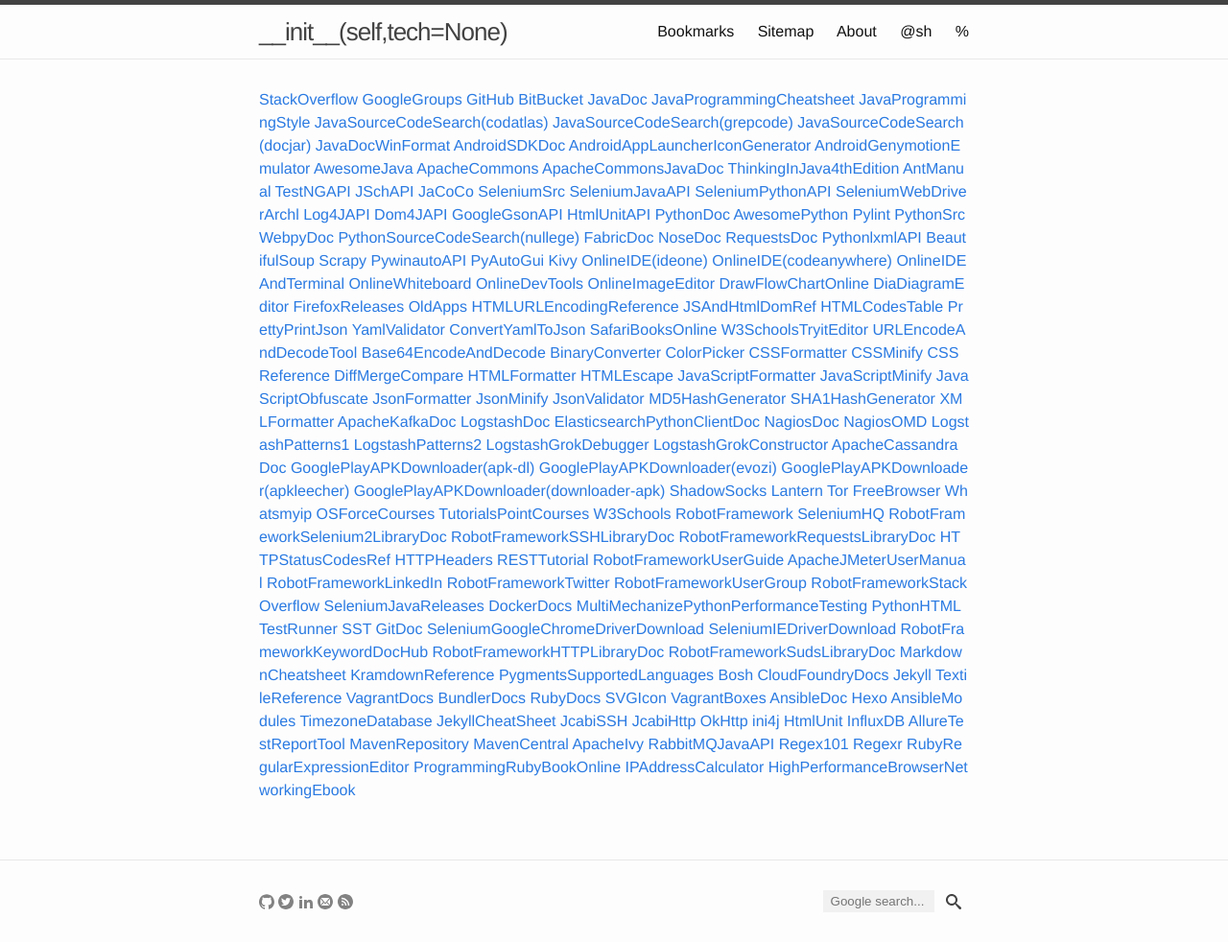
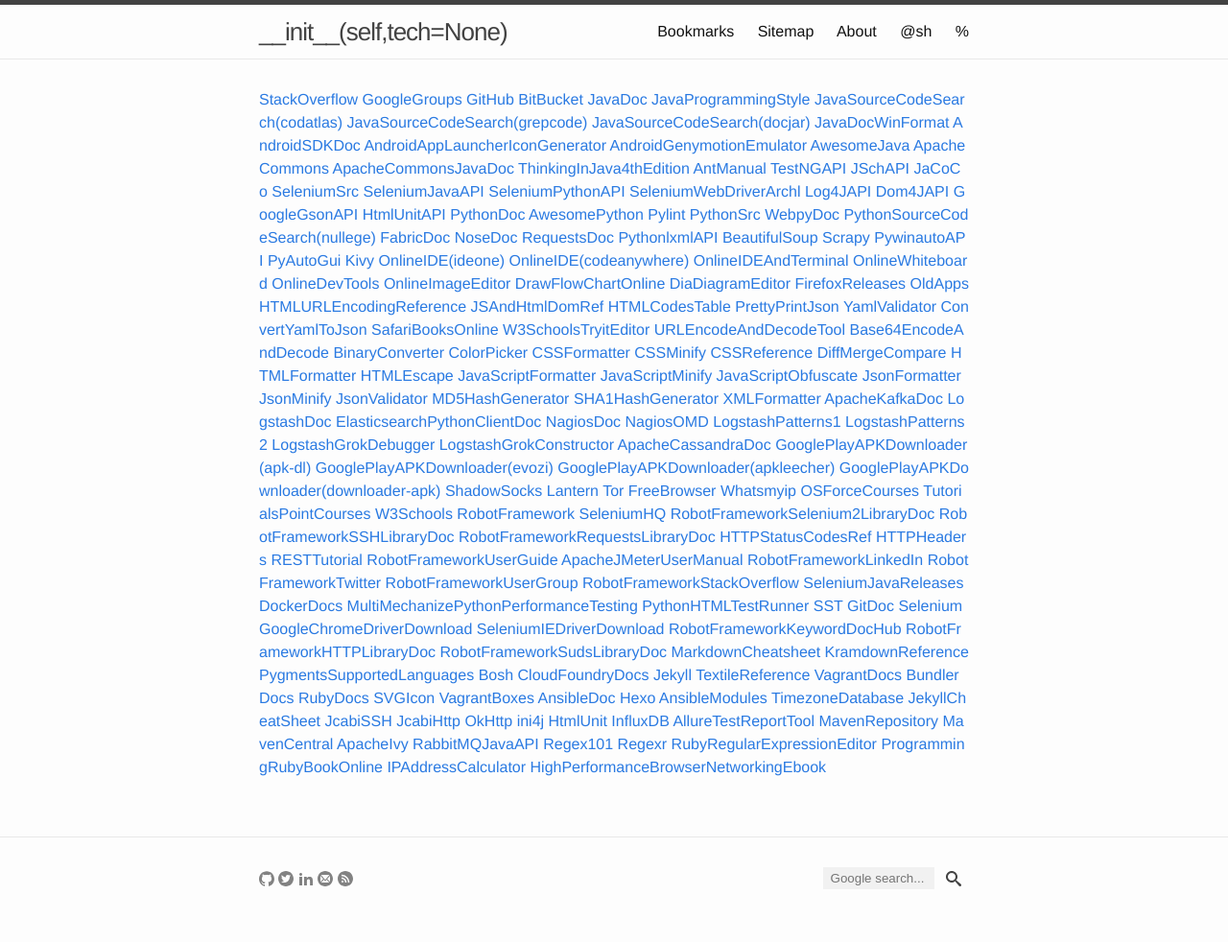
Before and after one commit to yuan-jiang/yuan-jiang.github.io, a Jekyll site: the page built from bookmarks.md, in a window 1280 px wide. Shown: the whole page at 96% size. Built offline with Jekyll 4.4.1, drawn with Linux system fonts in a browser that asks for light colours; after the commit the page ends 958 px from its top, so only the background shows below that.

Commit message:
Update bookmarks.yml
Removing the "java programming cheatsheet" as it's not a generic cheatsheet

```diff
--- a/_data/bookmarks.yml
+++ b/_data/bookmarks.yml
@@ -8,8 +8,6 @@
   link: https://bitbucket.org
 - description: JavaDoc
   link: http://docs.oracle.com/javase/7/docs/api/
-- description: JavaProgrammingCheatsheet
-  link: http://introcs.cs.princeton.edu/java/11cheatsheet/
 - description: JavaProgrammingStyle
   link: http://geosoft.no/development/javastyle.html
 - description: JavaSourceCodeSearch(codatlas)
```
